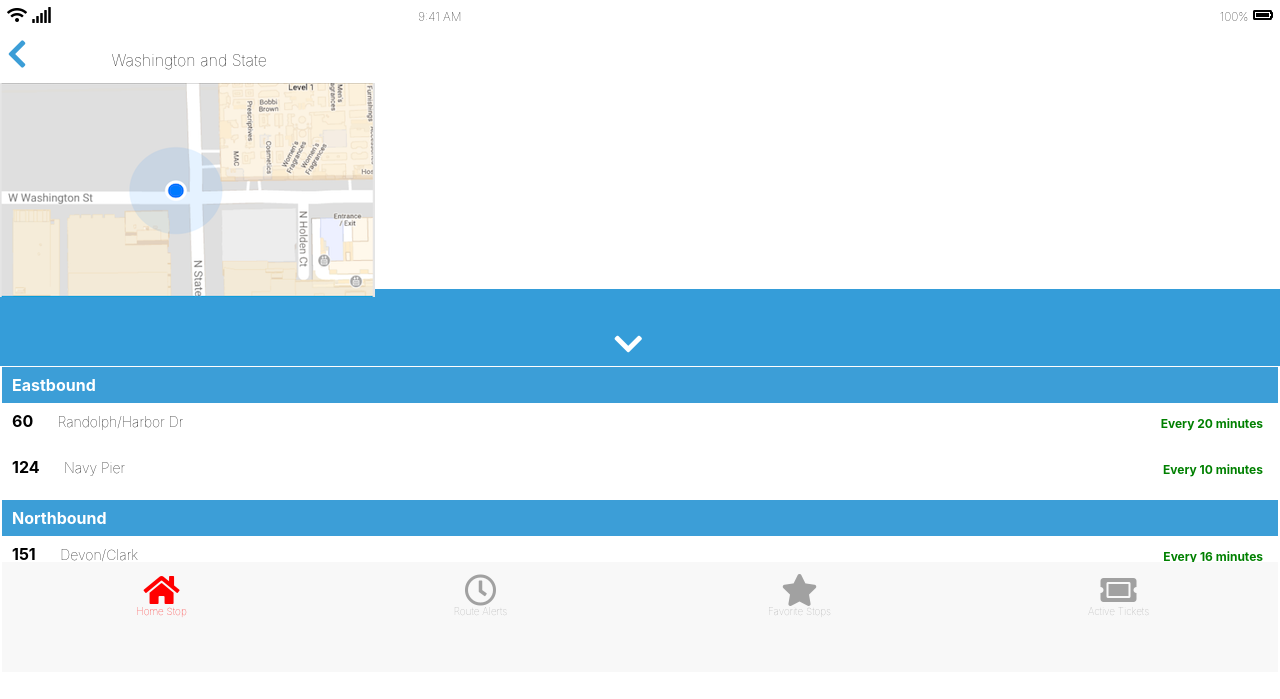
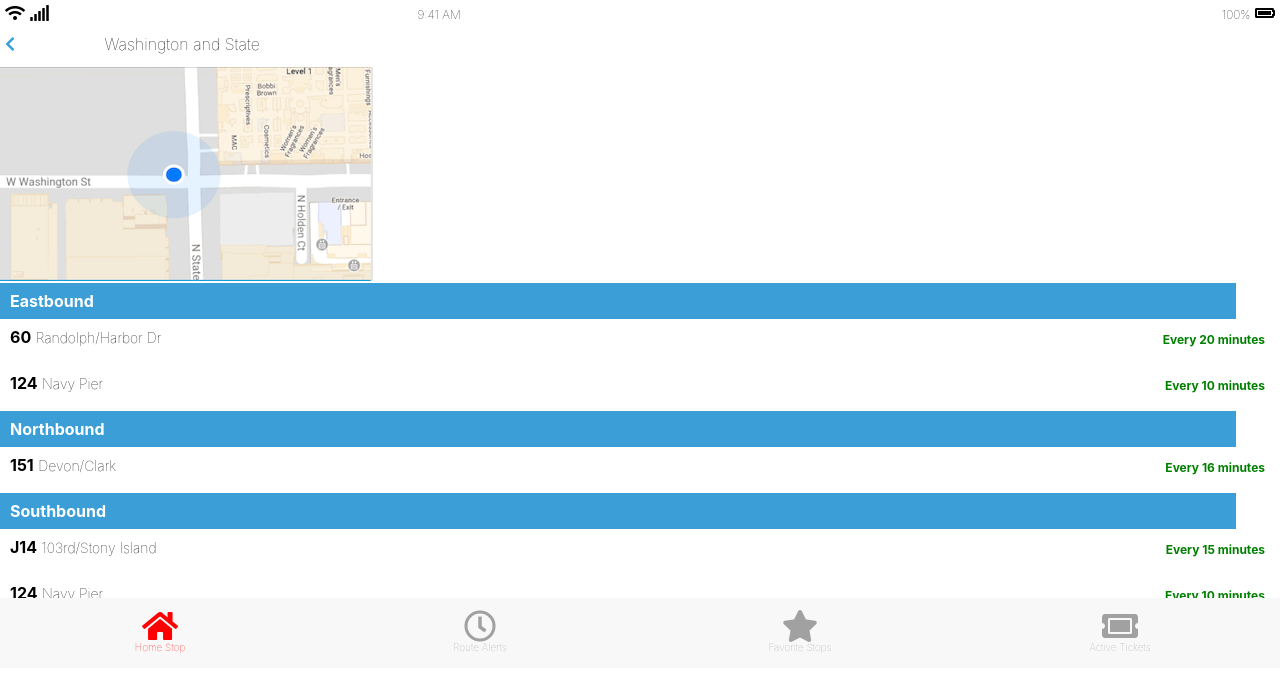
Before and after one commit to tonymontana94/BusyBus, a plain HTML site: page index.html in a window 1280 px wide. Drawn offline with Linux system fonts and the light colour scheme.

Commit message:
Final Submit

```diff
--- a/CSS/style2.css
+++ b/CSS/style2.css
@@ -1,5 +1,5 @@
 body {
-margin: 2px;
+margin: 0px;
 font-style: normal;
 font-family: -apple-system, BlinkMacSystemFont, sans-serif;;
 font-weight: lighter;
@@ -37,36 +37,21 @@ font-weight: lighter;
   background-color: #FFFFFF;
   width: 100%;
 }
-.back {
+.fa-chevron-left {
   margin-top: 10px;
   margin-left: 5px;
   display: inline-block;
   color: #3C9ED7;
 }
-.street {
+.top h1 {
   display: inline-block;
-  margin-left: 80px;
+  margin-left: 85px;
   margin-bottom: 15px;
 }
 
 /*Map*/
 .map {
   margin-left: -2px;
-}
-/**expanderBar**/
-/** Expander Bar **/
-.expanderBar {
-  margin: -4px;
-  margin-top: -10px;
-  padding-bottom: 6px;
-  background-color: #359DD9;
-}
-.expanderBar i {
-  display: inline-block;
-  padding-left: 48%;
-  padding-top: 3%;
-  color: white;
-
 }
 /**Map**/
 map {
@@ -76,7 +61,8 @@ width:100%;
 /*Table*/
 
 .table {
-  height: 200px;
+  height: 315px;
+  width: 100%;
   overflow-y: scroll;
   background-color: none;
 }
@@ -89,9 +75,8 @@ width:100%;
 .direction h1 {
   display: inline-block;
   font-weight: bold;
-  width: 105%;
+  width: 95%;
   background-color: #3C9ED7;
-  margin-top: 5px;
   padding: 10px;
   color: white;
 }
@@ -107,7 +92,7 @@ width:100%;
 .destination {
   display: inline-block;
 font-size: 14px;
-  margin-left: 20px;
+
 }
 
 .frequency {
@@ -124,12 +109,17 @@ font-size: 14px;
   color: red;
 }
 .frequency h3 {
-  color: orange;
+  color: grey;
+}
+
+/*Out Of Service*/
+.OOS {
+  color: grey;
 }
 /**icon nav bar**/
 .footer {
   width: 100%;
-  height:110px;
+  height:70px;
   background-color: #F8F8F8;
   overflow: auto;
 }
--- a/index.html
+++ b/index.html
@@ -9,7 +9,6 @@
 </head>
 <body>
   <section class="container">
-    <header class="status">
       <section class="status-left">
         <i class="fas fa-wifi fa-1x"></i>
         <i class="fas fa-signal fa-1x"></i>
@@ -23,18 +22,11 @@
         </i>
       </header>
 <nav class="top">
-  <i class="back">
-  <i class="fas fa-chevron-left fa-2x"></i>
-  </i>
-  <i class="street">
+  <i class="fas fa-chevron-left fa-1x"></i>
   <h1> Washington and State </h1>
-  </i>
 </nav>
 <section class="map">
     <img src="images/map.png">
-</section>
-<section class="expanderBar">
-  <i class="fas fa-chevron-down fa-2x"></i>
 </section>
 <section class="table">
   <i class="direction">
@@ -75,6 +67,7 @@
       <li class= "destination">Jackson Park Express</li>
       <li class= "frequency"> <h2>N/A</h2></li>
     </ul>
+    <div class="OOS">
     <i class="direction">
       <h1> Out of Service </h1>
     <ul class="row">
@@ -92,24 +85,25 @@
       <li class= "destination">Streeterville/Taylor</li>
       <li class= "frequency"><h3>Resumes 6:00 am </h3></li>
     </ul>
+  </div>
 </section>
 <nav class="footer">
-  <a class="home">
+  <div class="home">
     <i class="fas fa-home fa-2x"></i>
     <h2> Home Stop </h2>
-  </a>
-  <a class="alert">
+  </div>
+  <div class="alert">
     <i class="far fa-clock fa-2x"></i>
     <h2> Route Alerts </h2>
-  </a>
-  <a class="favorite">
+  </div>
+  <div class="favorite">
     <i class="fas fa-star fa-2x"></i>
     <h2> Favorite Stops </h2>
-  </a>
-  <a class="tickets">
+  </div>
+  <div class="tickets">
     <i class="fas fa-ticket-alt fa-2x"></i>
     <h2> Active Tickets </h2>
-  </a>
+  </div>
 </nav>
 </section>
 </body>
```
